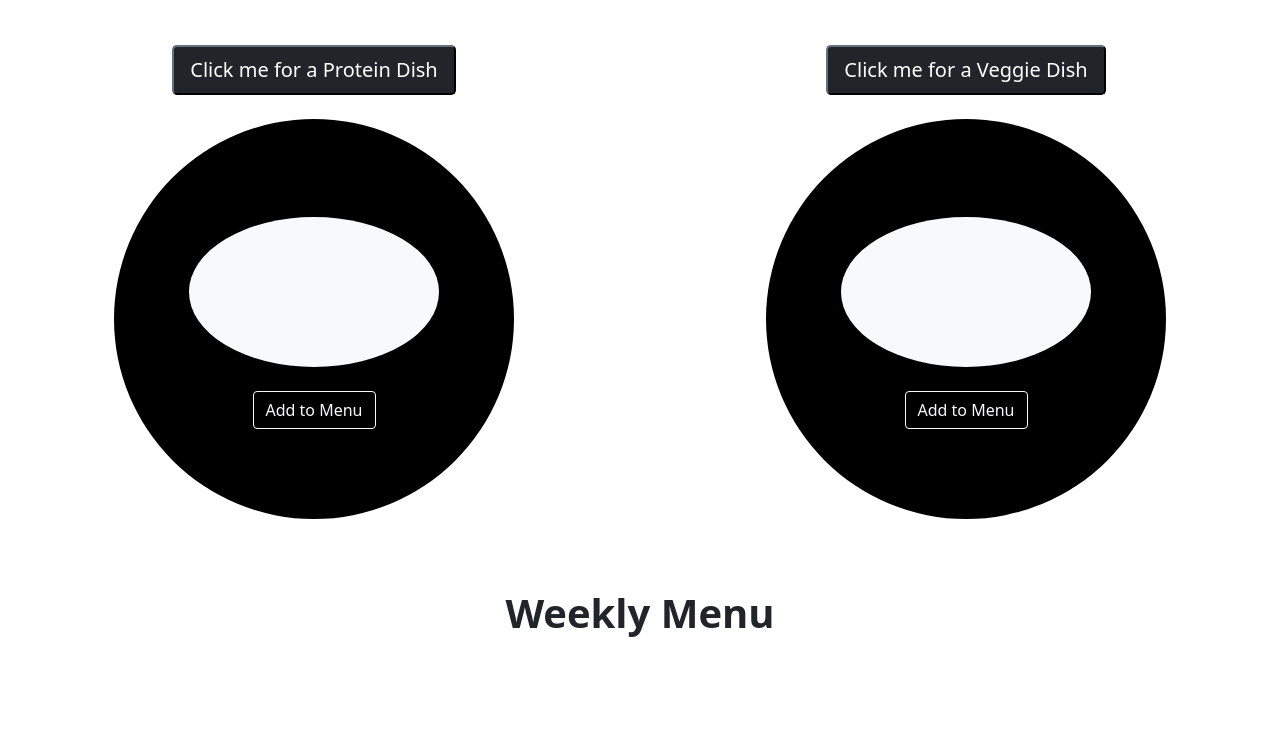
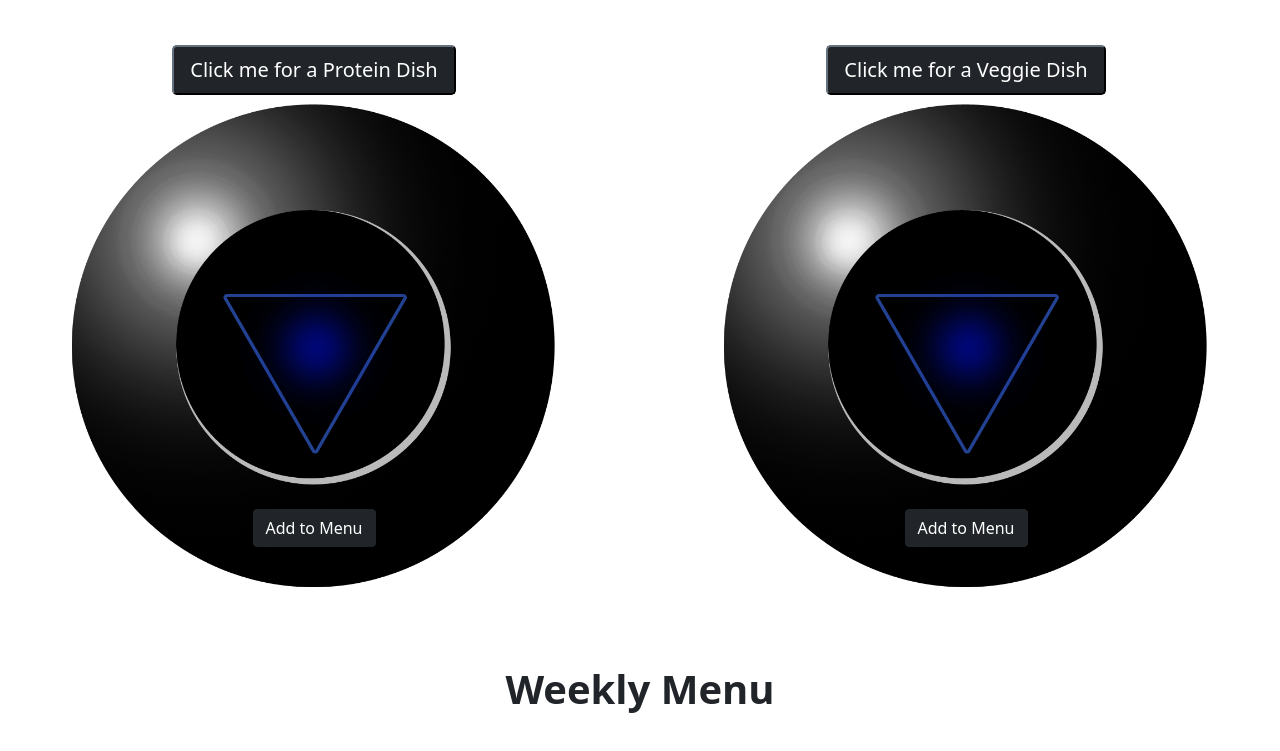
Before and after one commit to nbrandon62/Meal-Planner, a plain HTML site: page index.html in a window 1280 px wide. Shown: the part 169-920 px from the top of the page. Drawn offline with nearby package versions, Linux system fonts and the light colour scheme.

Commit message:
added 8ball image and styled text

```diff
--- a/css/styles.css
+++ b/css/styles.css
@@ -1,21 +1,27 @@
 #eightBall {
-    width: 400px;
-    height: 400px;
-    background-color: black;
-    color: white;
+    width: 500px;
+    height: 500px;
+    /* background-color: black; */
+    /* color: white; */
+    background-image: url(../img/8ball.png);
+    background-size: contain;
     margin: auto;
-    border-radius: 100%;
+    /* border-radius: 100%; */
     display: grid;
     justify-content: center;
     align-items: center;
 }
 
 #answerPro, #answerVeg {
-    margin-top: 40px;
-    border-radius: 60%;
-    width: 250px;
+    margin-top: 150px;
+    width: 275px;
     height: 150px;
-    font-size: 19px;
+    font-size: 25px;
+    background: none;
+}
+
+#menuBtnPro, #menuBtnVeg{
+    margin-top: 50px;
 }
 
 #menu{
--- a/index.html
+++ b/index.html
@@ -21,19 +21,19 @@
     <div class="row">
         <div class="col p-3 m-auto text-center">
             <button class=" btn-dark btn-lg" id="buttonPro">Click me for a Protein Dish</button>
-            <div class="mt-4 d-flex justify-content-center flex-column" id="eightBall">
-                <p class="bg-light p-4 text-dark m-2" id="answerPro"></p>
+            <div class="d-flex justify-content-center flex-column" id="eightBall">
+                <p class="text-white" id="answerPro"></p>
                 <!-- button to add the dish to the menu -->
-                <button type="button" class="btn btn-outline-light mt-3" id="menuBtnPro">Add to Menu</button>
+                <button type="button" class="btn btn-dark" id="menuBtnPro">Add to Menu</button>
             </div>
         </div>
     <!-- Button and answers for veggie -->
         <div class="col p-3 m-auto text-center">
             <button class=" btn-dark btn-lg" id="buttonVeg">Click me for a Veggie Dish</button>
-            <div class="mt-4 d-flex justify-content-center flex-column" id="eightBall">
-                <p class="bg-light p-4 text-dark m-2" id="answerVeg"></p>
+            <div class="d-flex justify-content-center flex-column" id="eightBall">
+                <p class="text-white" id="answerVeg"></p>
                 <!-- button to add the dish to the menu -->
-                <button type="button" class="btn btn-outline-light mt-3" id="menuBtnVeg">Add to Menu</button>
+                <button type="button" class="btn btn-dark" id="menuBtnVeg">Add to Menu</button>
             </div>
         </div>
     </div>
```
Also changed, not shown: img/8ball.png (added), 2 other files.
